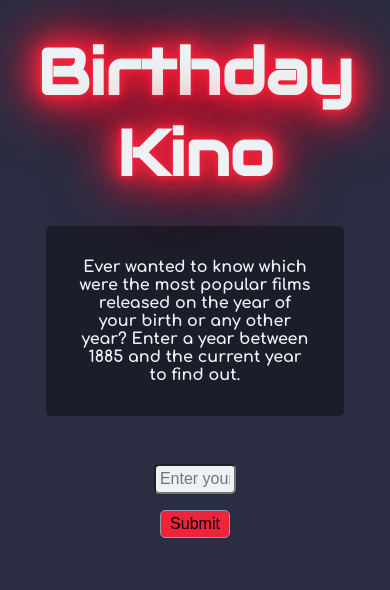
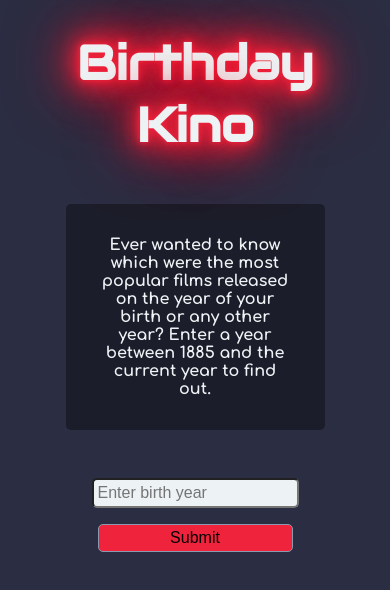
Before and after one commit to fac-14/CGKO_API, a website: page index.html in a window 390 px wide. Drawn offline with Linux system fonts and the light colour scheme.

Commit message:
added media query for mobile

```diff
--- a/index.html
+++ b/index.html
@@ -20,7 +20,7 @@
     <section id="wrapper">
       <form id="form">
         <label for="year-input" class="visually-hidden">Enter your birth year here</label>
-        <input type="text" name="description" placeholder="Enter your birth year here" id="year-input" autocomplete="off" pattern="[0-9]{4}"
+        <input type="text" name="description" placeholder="Enter birth year" id="year-input" autocomplete="off" pattern="[0-9]{4}"
           required>
         <label for="submit-year" class="visually-hidden">Get movies</label>
         <input type="submit" name="submit" id="submit-year">
--- a/style.css
+++ b/style.css
@@ -31,6 +31,7 @@ h1 {
 .sub-heading {
     display: block;
     margin: auto;
+    margin-top: 2rem;
     font-family: "Comfortaa", cursive;
     font-weight: 700;
     color: #edf2f4;
@@ -62,7 +63,7 @@ form {
 
 input {
     font-size: 1rem;
-    width: 18vw;
+    width: 30vw;
     margin: 0.5rem 1rem;
     border-radius: 5px;
     padding: 0.25rem;
@@ -97,3 +98,28 @@ img {
 }
 
 /* -----------GIF_STYLES-------------- */
+
+/* -----------MEDIA-QUERIES-------------- */
+
+@media screen and (max-width: 600px) {
+    h1 {
+        font-size: 3rem;
+    }
+    .sub-heading {
+        width: 50vw;
+    }
+    input {
+        width: 50vw;
+    }
+
+    #movies-container {
+        flex-direction: column;
+        align-items: center;
+        width: 90vw;
+    }
+    img {
+        width: 100%;
+        /* height: 20%; */
+        margin: 0.5rem 1rem;
+    }
+}
```
